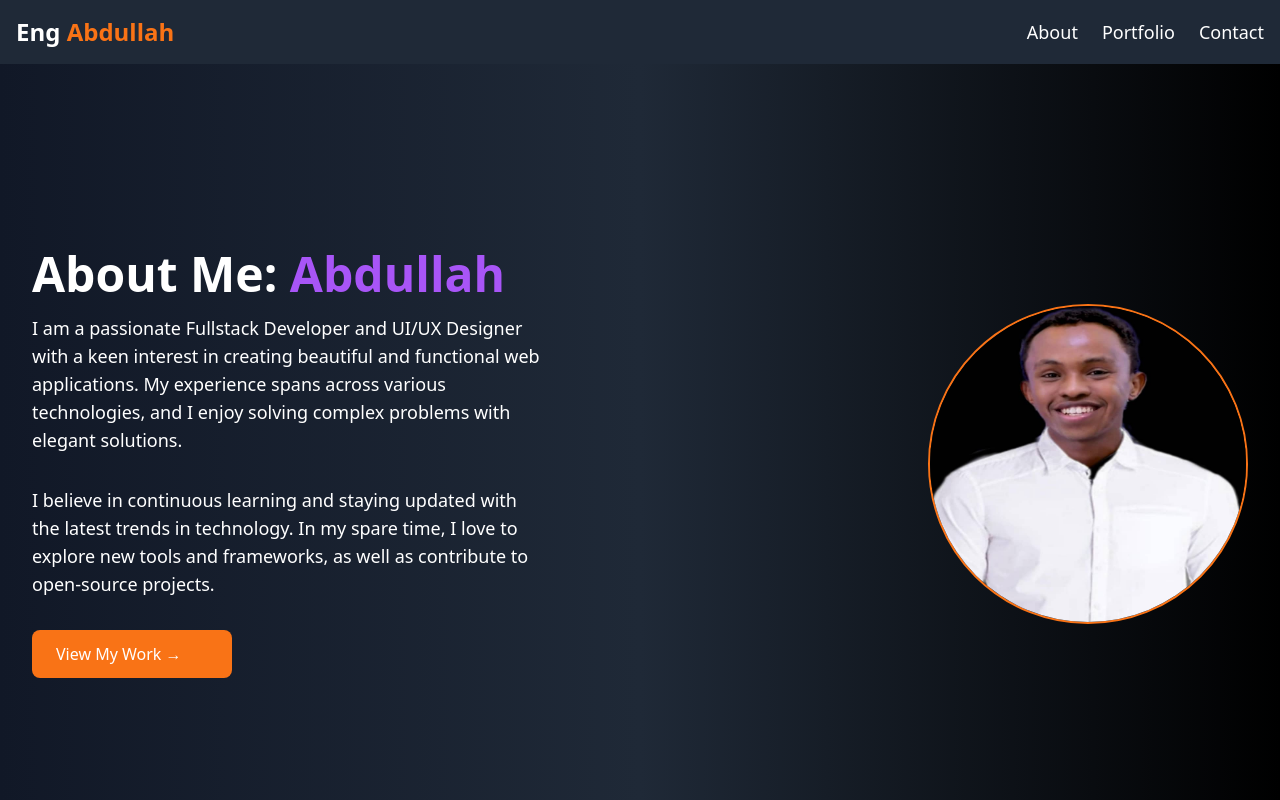
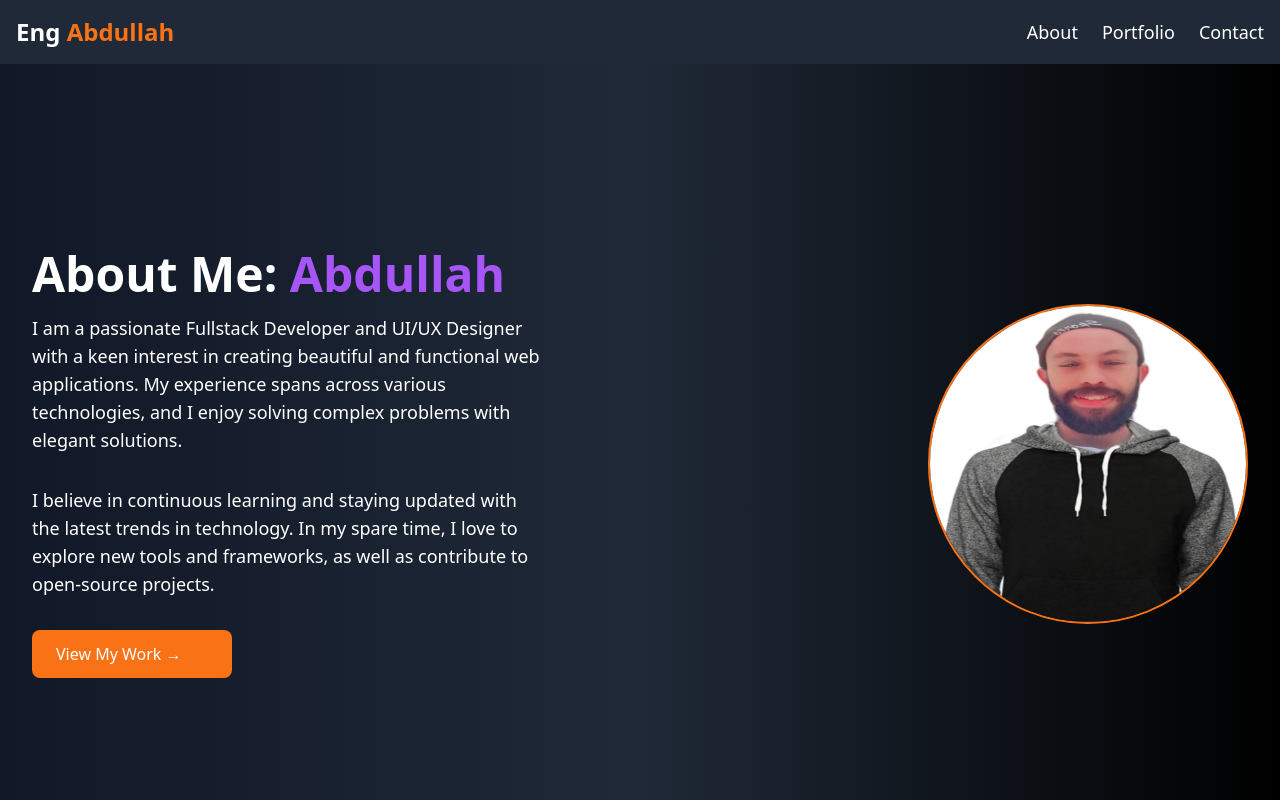
Before and after one commit to engabdullah-2024/PORTFOLIO, a React (Vite) app: page /about in a window 1280 px wide. Shown: the top 800 px of the page. Built offline with nearby package versions, Linux system fonts and the light colour scheme.

Commit message:
Updated for picture

```diff
--- a/src/pages/About.jsx
+++ b/src/pages/About.jsx
@@ -2,7 +2,7 @@
 import React from 'react';
 import Header from '../components/Header';
 import Footer from '../components/Footer';
-import me from '../images/me.jpg';
+import aniga from '../images/aniga.jpg';
 import { Link } from 'react-router-dom';
 
 
@@ -40,7 +40,7 @@ const About = () => {
         <div className="flex justify-center lg:justify-end animate-slideInRight">
         <img
   className="w-80 h-80 max-w-full transition-transform transform hover:scale-105 hover:rotate-3 hover:shadow-lg duration-300 rounded-full border-2 border-orange-500"
-  src={me}
+  src={aniga}
   alt="Illustration"
 />
 
--- a/src/pages/Portfolio.jsx
+++ b/src/pages/Portfolio.jsx
@@ -1,5 +1,5 @@
 import React, { useEffect, useState } from 'react';
-import me from '../images/me.jpg';
+import aniga from '../images/aniga.jpg';
 import Header from '../components/Header';
 import { FaStar, FaStarHalfAlt, FaGithub, FaWhatsapp } from 'react-icons/fa'; // Import FaWhatsapp
 import Footer from '../components/Footer';
@@ -180,7 +180,7 @@ const Portfolio = () => {
                 >
                   <img
                     className="w-80 h-80 max-w-full rounded-[12px] border-2 border-orange-500"
-                    src={me}
+                    src={aniga}
                     alt="Illustration"
 
                   />
```
Also changed, not shown: src/images/aniga.jpg (added).
